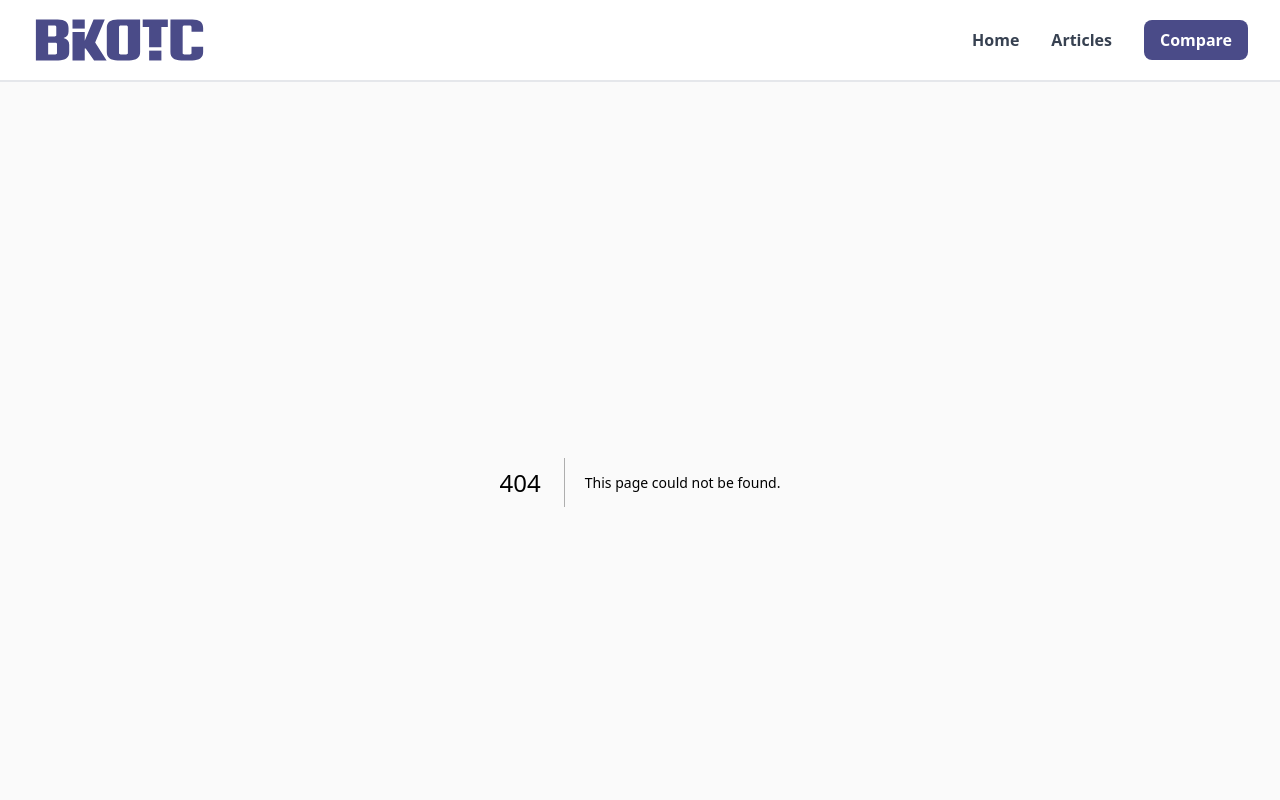
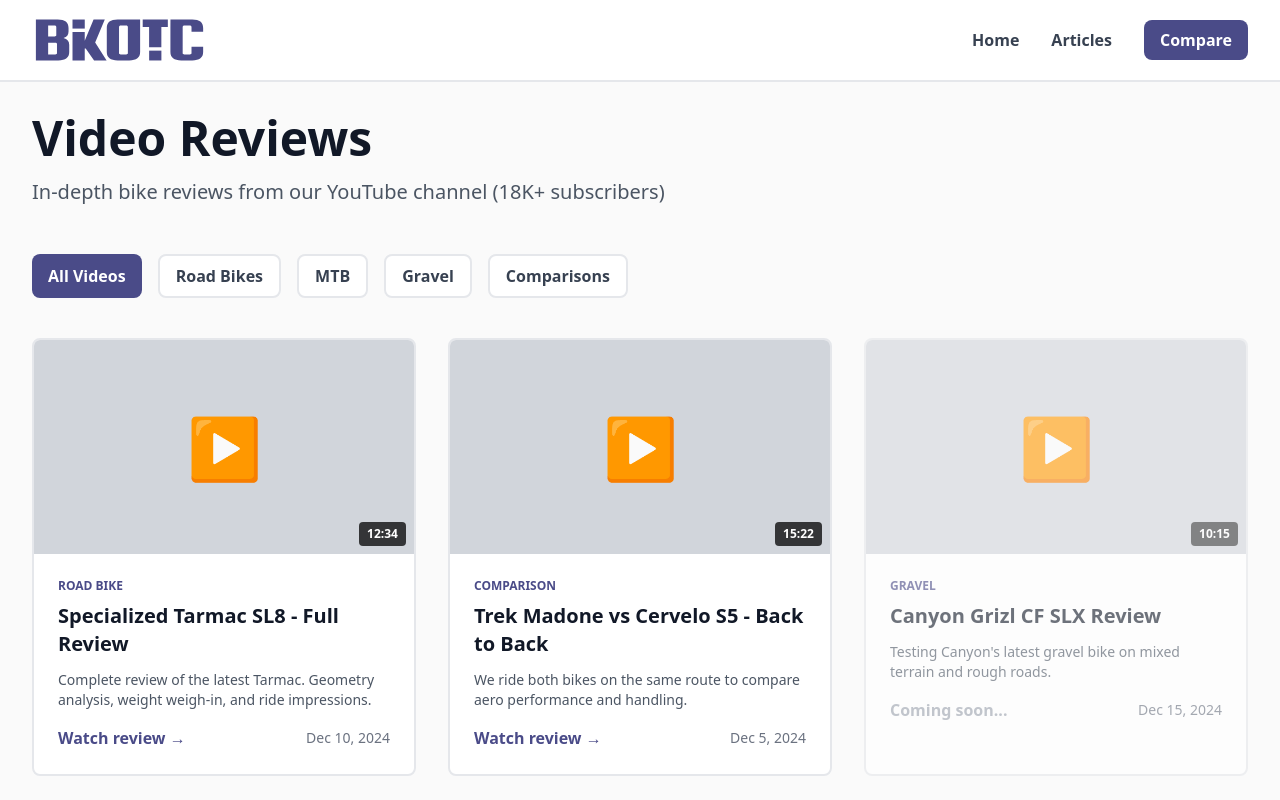
Before and after one commit to maccavamzoo/bikotic-genesis, a Next.js app: page /reviews in a window 1280 px wide. Before the commit this address had no page. Shown: the top 800 px of the page. Built offline with nearby package versions, Linux system fonts and the light colour scheme.

Commit message:
Create page.tsx

```diff
--- /dev/null
+++ b/app/reviews/page.tsx
@@ -0,0 +1,121 @@
+export const metadata = {
+  title: 'Video Reviews - BIKOTIC',
+  description: 'Watch our in-depth bike reviews and comparisons on YouTube',
+}
+
+export default function ReviewsPage() {
+  return (
+    <main className="min-h-screen p-4 md:p-8">
+      <div className="max-w-7xl mx-auto">
+
+        {/* Header */}
+        <div className="mb-8 md:mb-12">
+          <h1 className="text-4xl md:text-5xl font-bold text-gray-900 mb-4">
+            Video Reviews
+          </h1>
+          <p className="text-xl text-gray-600">
+            In-depth bike reviews from our YouTube channel (18K+ subscribers)
+          </p>
+        </div>
+
+        {/* Filter Tabs */}
+        <div className="flex gap-4 mb-8 overflow-x-auto pb-2">
+          <button className="px-4 py-2 bg-bikotic-blue text-white rounded-lg font-semibold whitespace-nowrap">
+            All Videos
+          </button>
+          <button className="px-4 py-2 bg-white border-2 border-gray-200 text-gray-700 rounded-lg font-semibold hover:border-bikotic-blue transition-colors whitespace-nowrap">
+            Road Bikes
+          </button>
+          <button className="px-4 py-2 bg-white border-2 border-gray-200 text-gray-700 rounded-lg font-semibold hover:border-bikotic-blue transition-colors whitespace-nowrap">
+            MTB
+          </button>
+          <button className="px-4 py-2 bg-white border-2 border-gray-200 text-gray-700 rounded-lg font-semibold hover:border-bikotic-blue transition-colors whitespace-nowrap">
+            Gravel
+          </button>
+          <button className="px-4 py-2 bg-white border-2 border-gray-200 text-gray-700 rounded-lg font-semibold hover:border-bikotic-blue transition-colors whitespace-nowrap">
+            Comparisons
+          </button>
+        </div>
+
+        {/* Videos Grid */}
+        <div className="grid grid-cols-1 md:grid-cols-2 lg:grid-cols-3 gap-6 md:gap-8">
+
+          {/* Video Card 1 */}
+          <article className="bg-white border-2 border-gray-200 rounded-lg overflow-hidden hover:border-bikotic-blue hover:shadow-lg transition-all">
+            <div className="aspect-video bg-gray-300 flex items-center justify-center relative">
+              <span className="text-6xl">▶️</span>
+              <div className="absolute bottom-2 right-2 bg-black bg-opacity-75 text-white px-2 py-1 text-xs font-bold rounded">
+                12:34
+              </div>
+            </div>
+            <div className="p-6">
+              <div className="text-xs text-bikotic-blue font-bold mb-2">ROAD BIKE</div>
+              <h2 className="text-xl font-bold mb-3 text-gray-900">
+                Specialized Tarmac SL8 - Full Review
+              </h2>
+              <p className="text-gray-600 mb-4 text-sm">
+                Complete review of the latest Tarmac. Geometry analysis, weight weigh-in, and ride impressions.
+              </p>
+              <div className="flex items-center justify-between">
+                <a href="/reviews/tarmac-sl8" className="text-bikotic-blue font-semibold hover:underline">
+                  Watch review →
+                </a>
+                <span className="text-sm text-gray-500">Dec 10, 2024</span>
+              </div>
+            </div>
+          </article>
+
+          {/* Video Card 2 */}
+          <article className="bg-white border-2 border-gray-200 rounded-lg overflow-hidden hover:border-bikotic-blue hover:shadow-lg transition-all">
+            <div className="aspect-video bg-gray-300 flex items-center justify-center relative">
+              <span className="text-6xl">▶️</span>
+              <div className="absolute bottom-2 right-2 bg-black bg-opacity-75 text-white px-2 py-1 text-xs font-bold rounded">
+                15:22
+              </div>
+            </div>
+            <div className="p-6">
+              <div className="text-xs text-bikotic-blue font-bold mb-2">COMPARISON</div>
+              <h2 className="text-xl font-bold mb-3 text-gray-900">
+                Trek Madone vs Cervelo S5 - Back to Back
+              </h2>
+              <p className="text-gray-600 mb-4 text-sm">
+                We ride both bikes on the same route to compare aero performance and handling.
+              </p>
+              <div className="flex items-center justify-between">
+                <a href="/reviews/madone-vs-s5" className="text-bikotic-blue font-semibold hover:underline">
+                  Watch review →
+                </a>
+                <span className="text-sm text-gray-500">Dec 5, 2024</span>
+              </div>
+            </div>
+          </article>
+
+          {/* Placeholder Cards */}
+          <article className="bg-white border-2 border-gray-200 rounded-lg overflow-hidden hover:border-bikotic-blue hover:shadow-lg transition-all opacity-60">
+            <div className="aspect-video bg-gray-300 flex items-center justify-center relative">
+              <span className="text-6xl">▶️</span>
+              <div className="absolute bottom-2 right-2 bg-black bg-opacity-75 text-white px-2 py-1 text-xs font-bold rounded">
+                10:15
+              </div>
+            </div>
+            <div className="p-6">
+              <div className="text-xs text-bikotic-blue font-bold mb-2">GRAVEL</div>
+              <h2 className="text-xl font-bold mb-3 text-gray-900">
+                Canyon Grizl CF SLX Review
+              </h2>
+              <p className="text-gray-600 mb-4 text-sm">
+                Testing Canyon's latest gravel bike on mixed terrain and rough roads.
+              </p>
+              <div className="flex items-center justify-between">
+                <span className="text-gray-400 font-semibold">Coming soon...</span>
+                <span className="text-sm text-gray-500">Dec 15, 2024</span>
+              </div>
+            </div>
+          </article>
+
+        </div>
+
+      </div>
+    </main>
+  );
+}
```
